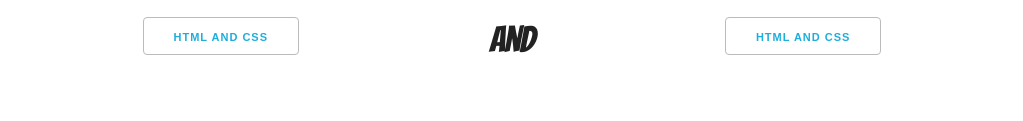
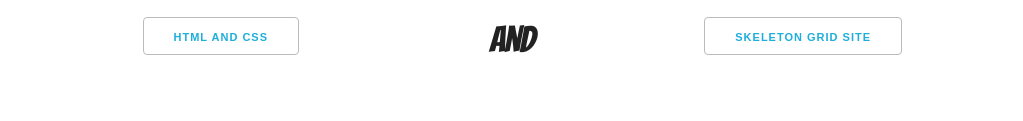
Before and after one commit to TaSiya/basic-webpage, a plain HTML site: page index.html in a window 1280 px wide. Shown: the part 327-448 px from the top of the page, without its empty margins (128-1151 px from the left). Drawn offline with Linux system fonts and the light colour scheme.

Commit message:
forgot to change the name of the skeleton grid website link

```diff
--- a/index.html
+++ b/index.html
@@ -56,7 +56,7 @@
 
             <div class="five columns" class="sites">
 
-               <button type="button" name="button"><a href="https://tasiya.github.io/website-2/" target="_blank">HTML and CSS</a></button>
+               <button type="button" name="button"><a href="https://tasiya.github.io/website-2/" target="_blank">Skeleton grid Site</a></button>
 
             </div>
 
```
